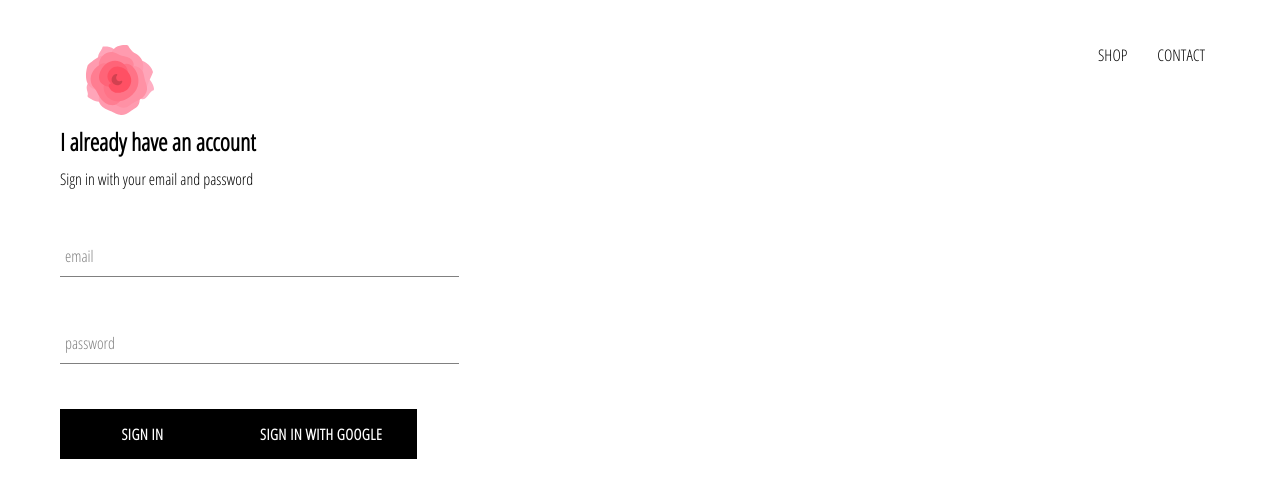
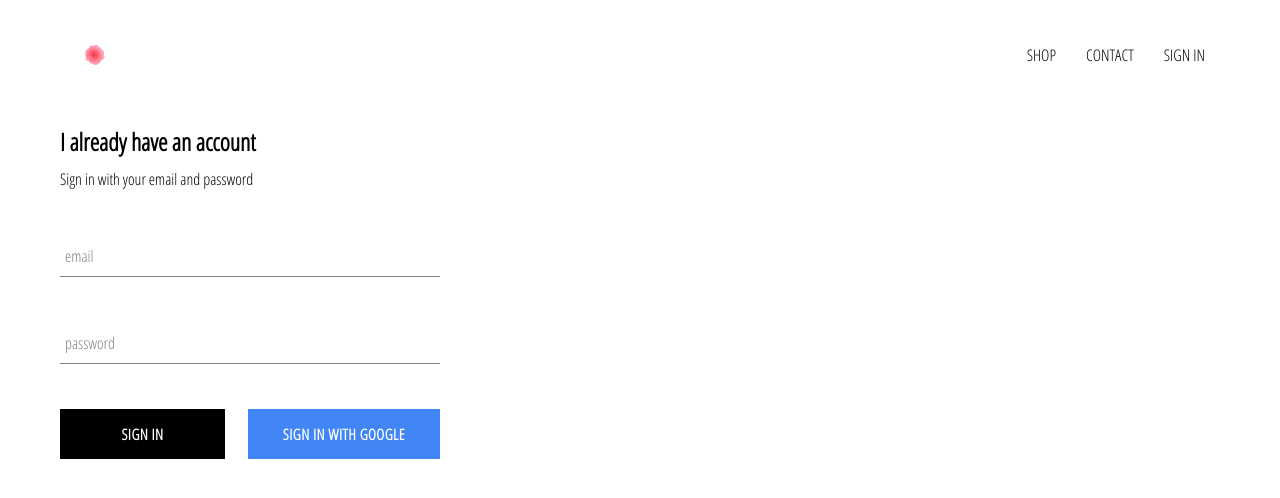
Before and after one commit to ZackMinott/Ecommerce-Website, a React (Create React App) app in the folder rose-apparel/: page /signin in a window 1280 px wide. Shown: the top 498 px of the page. Built offline with nearby package versions, Linux system fonts and the light colour scheme; no server answers.

Commit message:
Finished styling the sign in portion of the sign in page

```diff
--- a/rose-apparel/src/App.css
+++ b/rose-apparel/src/App.css
@@ -7,3 +7,7 @@ a {
     text-decoration: none;
     color: black;
 }
+
+* {
+    box-sizing: border-box;
+}
--- a/rose-apparel/src/App.js
+++ b/rose-apparel/src/App.js
@@ -36,7 +36,7 @@ class App extends React.Component {
   render() {
     return (
       <div>
-        <Header />
+        <Header currentUser={this.state.currentUser} />
         <Switch>
           <Route exact path='/' component={HomePage} />
           <Route path='/shop' component={ShopPage} />
--- a/rose-apparel/src/components/custom-button/custom-button.component.jsx
+++ b/rose-apparel/src/components/custom-button/custom-button.component.jsx
@@ -2,8 +2,8 @@ import React from 'react';
 
 import './custom-button.styles.scss';
 
-const CustomButton = ({children, ...otherProps}) => (
-    <button className='custom-button' {...otherProps}>
+const CustomButton = ({children, isGoogleSignIn, ...otherProps}) => (
+    <button className={`${isGoogleSignIn ? 'google-sign-in' : ''}  custom-button`} {...otherProps}>
         {children}
     </button>
 );
--- a/rose-apparel/src/components/custom-button/custom-button.styles.scss
+++ b/rose-apparel/src/components/custom-button/custom-button.styles.scss
@@ -19,4 +19,14 @@
         color: black;
         border: 1px solid black;
     }
+
+    &.google-sign-in {
+        background-color: #4285f4;
+        color: white;
+
+        &.hover {
+            background-color: #357ae8;
+            border: none;
+        }
+    }
 }
--- a/rose-apparel/src/components/header/header.component.jsx
+++ b/rose-apparel/src/components/header/header.component.jsx
@@ -1,11 +1,12 @@
 import React from 'react';
 import { Link } from 'react-router-dom';
 
-import { ReactComponent as Logo } from '../../assets/rose.svg'
+import { ReactComponent as Logo } from '../../assets/rose.svg';
+import {auth} from '../../firebase/firebase.utils';
 
 import './header.styles.scss';
 
-const Header = () => (
+const Header = ({currentUser}) => (
     <div className='header'>
         <Link className='logo-container' to="/">
             <Logo className='logo' />
@@ -18,6 +19,12 @@ const Header = () => (
             <Link className='option' to='/shop'>
                 CONTACT
             </Link>
+            {
+                currentUser ? (
+                <div className='option' onClick={() => auth.signOut()}>SIGN OUT</div>)
+                :
+                (<Link className='option' to='/signin'>SIGN IN</Link>)
+            }
         </div>
     </div>
 )
--- a/rose-apparel/src/components/header/header.styles.scss
+++ b/rose-apparel/src/components/header/header.styles.scss
@@ -20,6 +20,7 @@
 
         .option {
             padding: 10px 15px;
+            cursor: pointer;
         }
     }
 }
--- a/rose-apparel/src/components/sign-in/sign-in.component.jsx
+++ b/rose-apparel/src/components/sign-in/sign-in.component.jsx
@@ -39,8 +39,11 @@ class SignIn extends React.Component {
 
                     <FormInput name="password" type="password" value={this.state.password} handleChange={this.handleChange} label='password' required />
 
-                    <CustomButton type="submit">Sign In</CustomButton>
-                    <CustomButton onClick={signInWithGoogle}>{''}Sign In with Google{''}</CustomButton>
+                    <div className='buttons'>
+                        <CustomButton type="submit">Sign In</CustomButton>
+                        <CustomButton onClick={signInWithGoogle} isGoogleSignIn>Sign In with Google</CustomButton>
+                    </div>
+
                 </form>
             </div>
         );
--- a/rose-apparel/src/components/sign-in/sign-in.styles.scss
+++ b/rose-apparel/src/components/sign-in/sign-in.styles.scss
@@ -1,9 +1,14 @@
 .sign-in {
-    width: 30vw;
+    width: 380px;
     display: flex;
     flex-direction: column;
 
     .title {
         margin: 10px 0;
     }
+
+    .buttons {
+        display: flex;
+        justify-content: space-between;
+    }
 }
```
